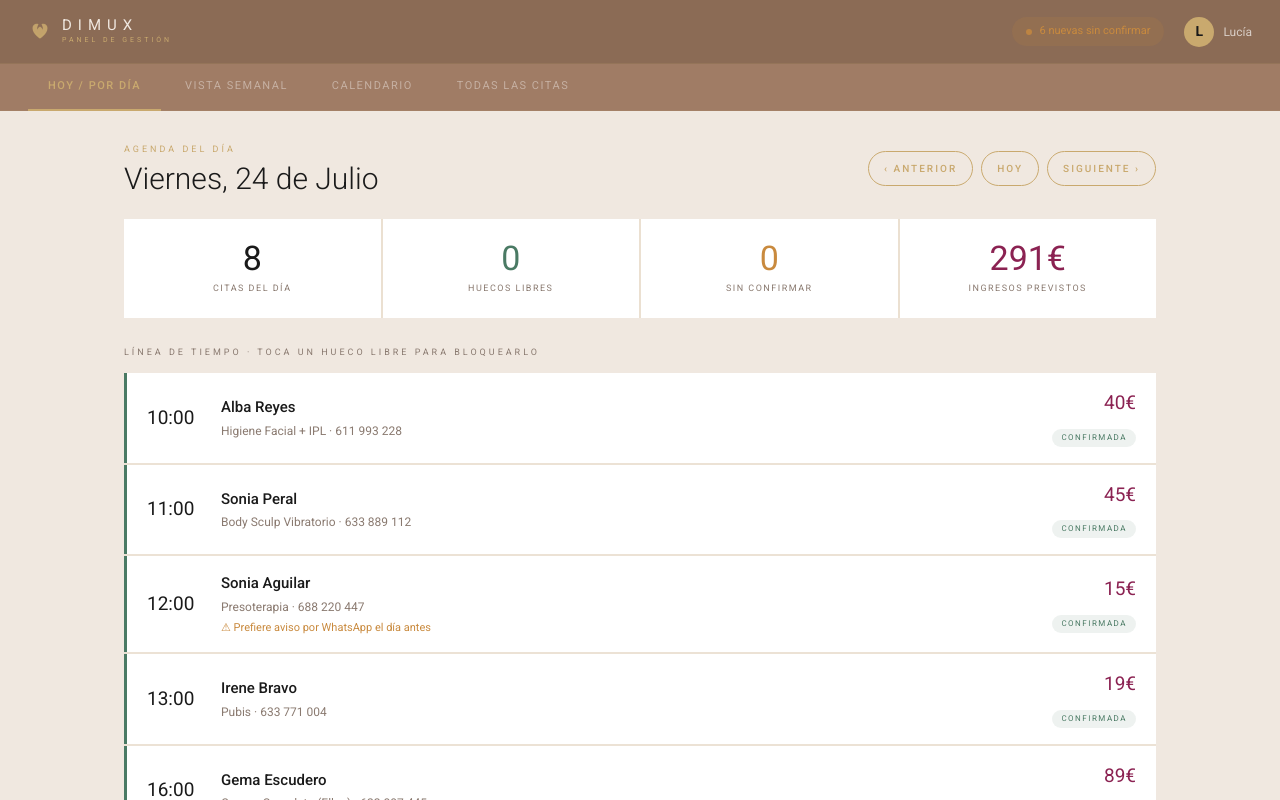
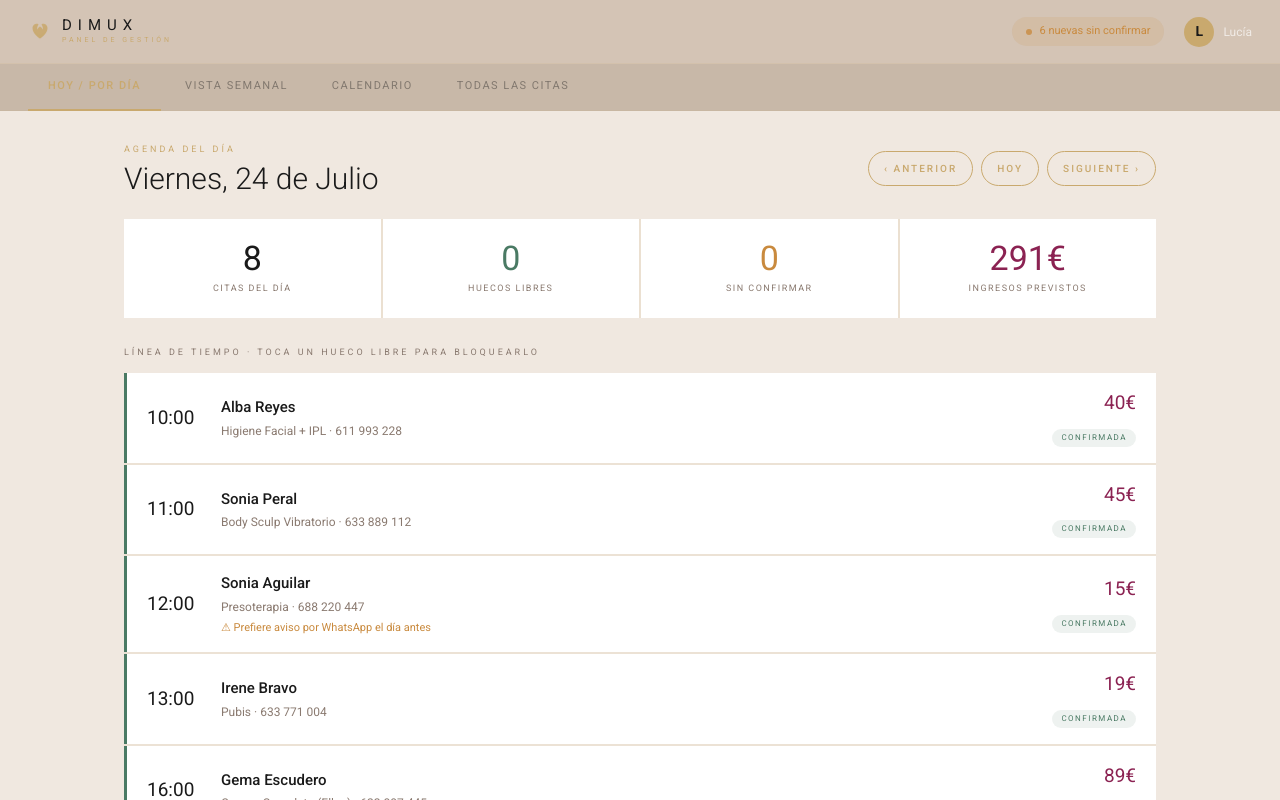
Before and after one commit to carlosalfredogarcia/estetica-web, a Next.js app: page /admin in a window 1280 px wide. Shown: the top 800 px of the page. Built offline with nearby package versions, Linux system fonts and the light colour scheme.

Commit message:
admin: header/tabs tono beige, texto oscuro
Header → #D4C4B5, tabs → #C8B8A8. Texto DIMUX y tabs inactivas
cambiados a #1A1A1A para contraste sobre fondo claro.

Co-Authored-By: Claude Sonnet 4.6 <noreply@anthropic.com>
Claude-Session: https://claude.ai/code/session_01PeCom8tvAN3DqL6e8akmx4

```diff
--- a/src/app/admin/page.tsx
+++ b/src/app/admin/page.tsx
@@ -234,13 +234,13 @@ export default function AdminPage(){
       )}
 
       {/* HEADER */}
-      <header style={{background:"#8B6B55",borderBottom:`1px solid ${G}22`,
+      <header style={{background:"#D4C4B5",borderBottom:`1px solid ${G}22`,
         padding:"0 28px",height:64,display:"flex",alignItems:"center",
         justifyContent:"space-between",position:"sticky",top:0,zIndex:200}}>
         <div style={{display:"flex",alignItems:"center",gap:10}}>
           <div className="float"><Lotus size={24}/></div>
           <div>
-            <div style={{...serif,fontSize:15,letterSpacing:"6px",color:"#F0E8E0",lineHeight:1}}>DIMUX</div>
+            <div style={{...serif,fontSize:15,letterSpacing:"6px",color:"#1A1A1A",lineHeight:1}}>DIMUX</div>
             <div style={{...sans,fontSize:7,letterSpacing:"3px",color:G,marginTop:2}}>PANEL DE GESTIÓN</div>
           </div>
         </div>
@@ -264,13 +264,13 @@ export default function AdminPage(){
       </header>
 
       {/* TABS */}
-      <div style={{background:"#A07C65",borderBottom:`1px solid ${G}18`,
+      <div style={{background:"#C8B8A8",borderBottom:`1px solid ${G}18`,
         padding:"0 28px",display:"flex",gap:4,position:"sticky",top:64,zIndex:190}}>
         {[["dia","Hoy / Por día"],["semana","Vista semanal"],["mes","Calendario"],["todas","Todas las citas"]].map(([id,l])=>(
           <button key={id} className="navbtn" onClick={()=>setView(id)}
             style={{...sans,padding:"14px 20px",border:"none",background:"none",
               cursor:"pointer",fontSize:11,letterSpacing:"1.5px",
-              color:view===id?G:"#ffffff66",
+              color:view===id?G:"#1A1A1A66",
               borderBottom:`2px solid ${view===id?G:"transparent"}`,
               marginBottom:-1,fontWeight:view===id?500:400,transition:"color .2s"}}>
             {l.toUpperCase()}
```
